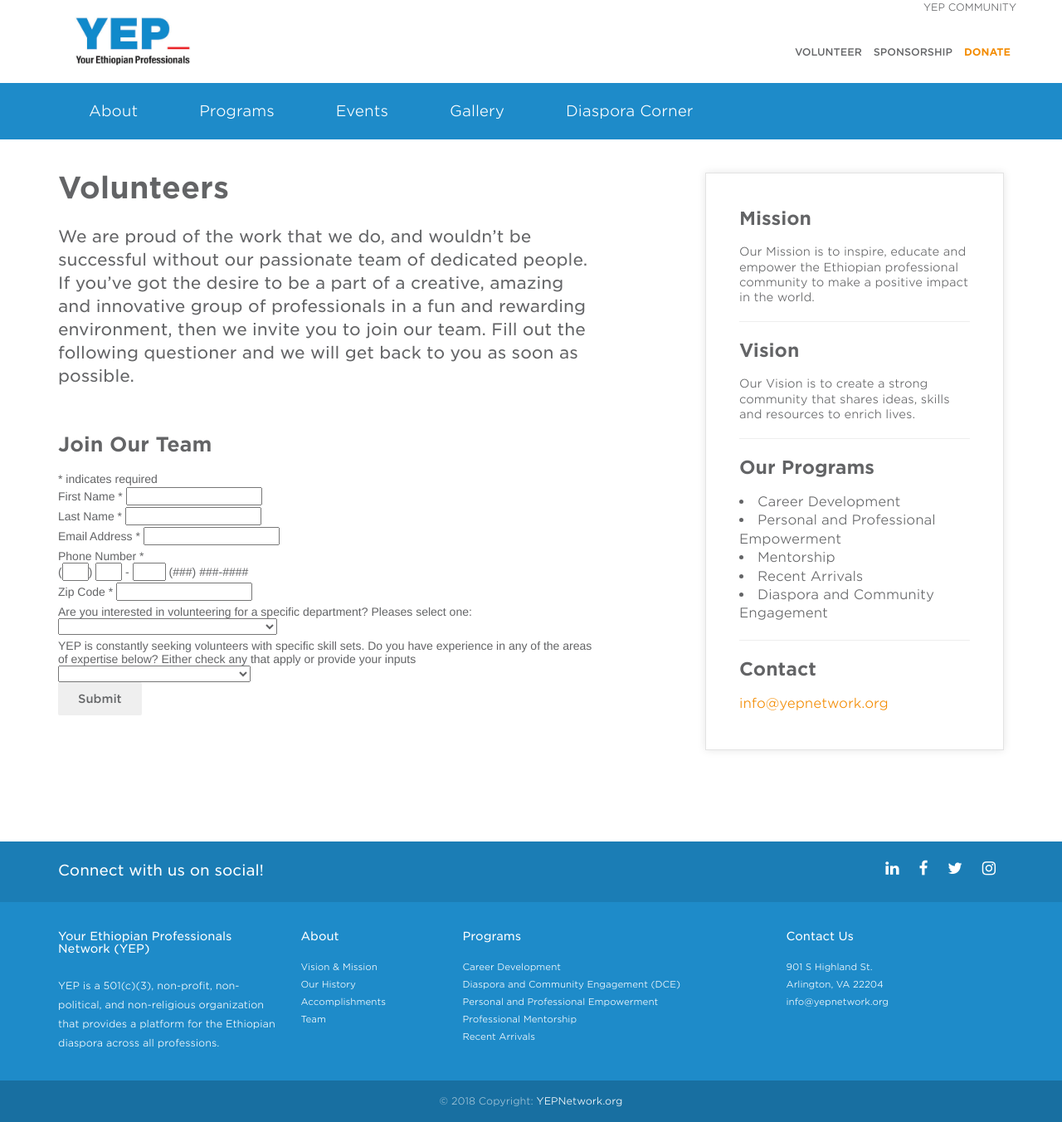
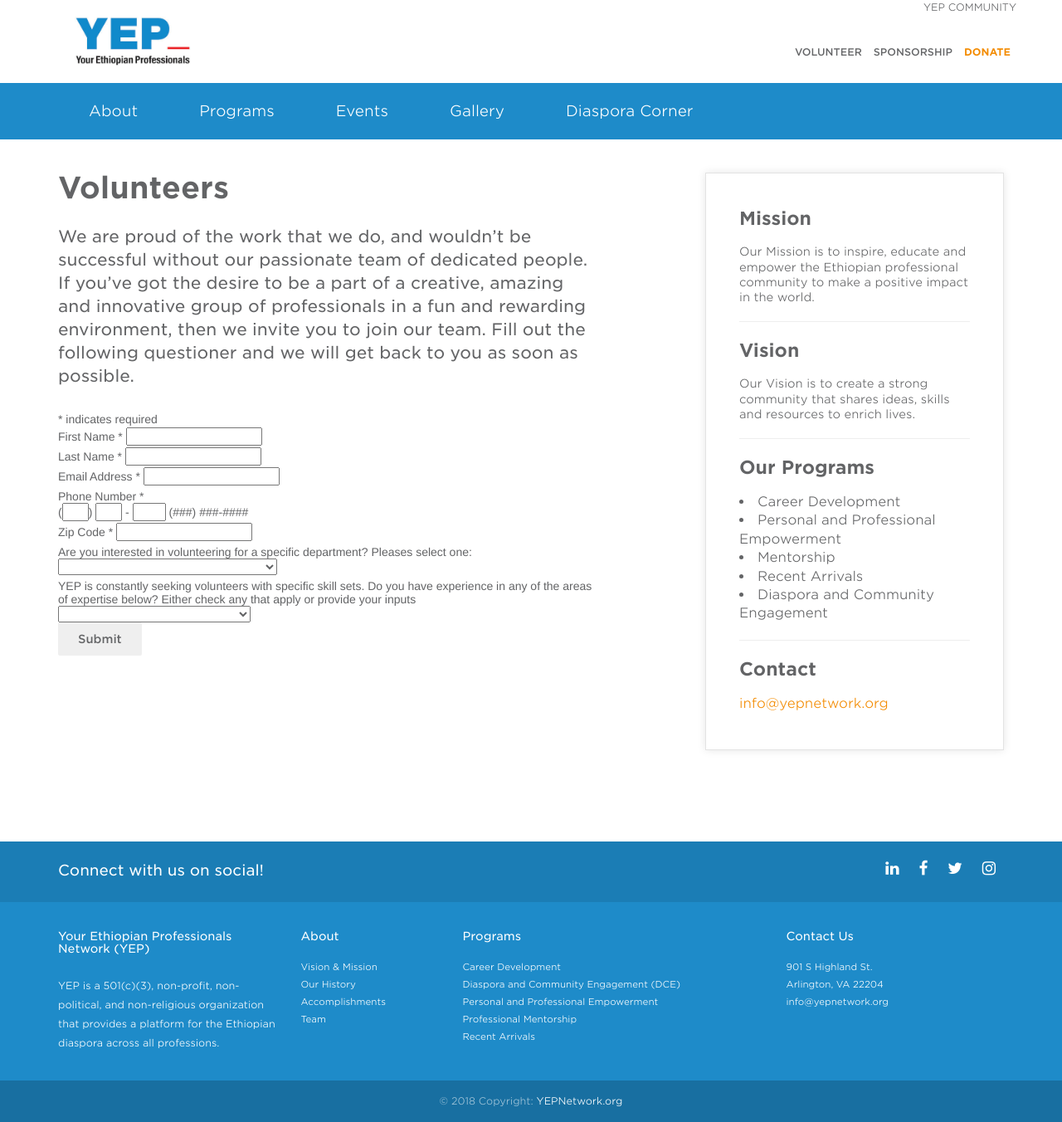
Before and after one commit to YEPNetwork/yepnetwork.github.io, a Jekyll site: the page built from _pages/volunteer.html, in a window 1280 px wide. Shown: the whole page at 83% size. Built offline with Jekyll 4.4.1, drawn with Linux system fonts in a browser that asks for light colours; nearby versions of some CDN libraries; comment, search, counter and statistics services are not loaded.

Commit message:
Update volunteer.html

```diff
--- a/_pages/volunteer.html
+++ b/_pages/volunteer.html
@@ -19,7 +19,6 @@
 <div id="mc_embed_signup">
 <form action="https://yepnetworks.us11.list-manage.com/subscribe/post?u=5d936b18dafd103ed356a89c6&amp;id=40d263ea9e" method="post" id="mc-embedded-subscribe-form" name="mc-embedded-subscribe-form" class="validate" target="_blank" novalidate>
     <div id="mc_embed_signup_scroll">
-	<h2>Join Our Team</h2>
 <div class="indicates-required"><span class="asterisk">*</span> indicates required</div>
 <div class="mc-field-group">
 	<label for="mce-FNAME">First Name  <span class="asterisk">*</span>
```
